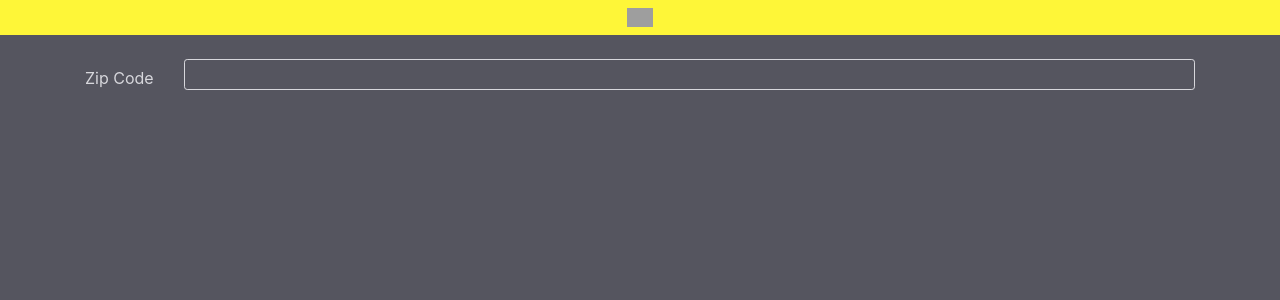
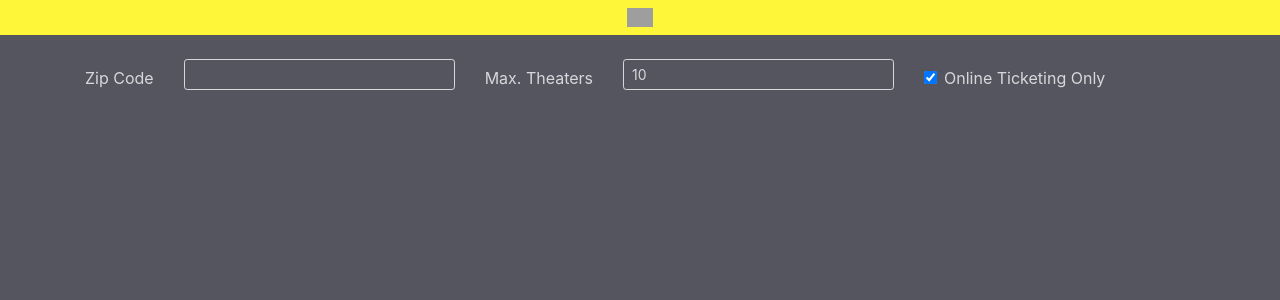
Before and after one commit to cinematix-app/web, a Next.js app: page / in a window 1280 px wide. Shown: the top 300 px of the page. Built offline with nearby package versions, Linux system fonts and the light colour scheme; grey boxes are pictures that could not be loaded.

Commit message:
Add limit and isTicketing

```diff
--- a/pages/index.js
+++ b/pages/index.js
@@ -12,6 +12,14 @@ const initialState = {
     zipCode: {
       value: '',
       valid: false,
+    },
+    limit: {
+      value: '10',
+      valid: true,
+    },
+    isTicketing: {
+      value: true,
+      valid: true,
     },
   },
   result: [],
@@ -48,13 +56,27 @@ function reducer(state, action) {
 }
 
 const query = (new Subject()).pipe(
-  distinctUntilChanged((z, y) => z.zipCode === y.zipCode),
+  distinctUntilChanged((z, y) => (
+    z.zipCode === y.zipCode
+    && z.limit === y.limit
+    && z.isTicketing === y.isTicketing
+  )),
   switchMap((q) => {
     const zipCode = q.zipCode.padStart(5, '0');
     const date = DateTime.local();
 
     const url = new URL('https://cinematix.app/api/showtimes');
     url.searchParams.set('zipCode', zipCode);
+
+    if (q.limit !== initialState.fields.limit.value) {
+      url.searchParams.set('limit', q.limit);
+    }
+
+    // @TODO The API supports three states (true = all, false = none, null = all)
+    //       Perhaps this should be an amenetiy?
+    if (q.isTicketing !== initialState.fields.isTicketing.value && q.isTicketing !== false) {
+      url.searchParams.set('isTicketing', q.isTicketing);
+    }
 
     // @TODO Allow the user to specify the date.
     url.searchParams.set('date', date.toISODate());
@@ -79,7 +101,7 @@ function Index() {
   const handleChange = ({ target }) => dispatch({
     type: 'change',
     name: target.name,
-    value: target.value,
+    value: target.type === 'checkbox' ? target.checked : target.value,
     valid: target.checkValidity(),
   });
 
@@ -96,16 +118,26 @@ function Index() {
   // Update the query.
   useEffect(() => {
     // Wait for a valid Zip Code before doing anything.
-    if (state.fields.zipCode.valid === false) {
+    if (
+      state.fields.zipCode.valid === false
+      || state.fields.limit.valid === false
+      || state.fields.isTicketing.valid === false
+    ) {
       return;
     }
 
     query.next({
       zipCode: state.fields.zipCode.value,
+      limit: state.fields.limit.value,
+      isTicketing: state.fields.isTicketing.value,
     });
   }, [
     state.fields.zipCode.value,
     state.fields.zipCode.valid,
+    state.fields.limit.value,
+    state.fields.limit.valid,
+    state.fields.isTicketing.value,
+    state.fields.isTicketing.valid,
   ]);
 
   // Update the route.
@@ -117,7 +149,7 @@ function Index() {
 
     const searchParams = new URLSearchParams();
     Object.keys(state.fields).forEach((name) => {
-      if (state.fields[name].value) {
+      if (state.fields[name].value !== initialState.fields[name].value) {
         searchParams.set(name, state.fields[name].value);
       } else {
         searchParams.delete(name);
@@ -128,17 +160,26 @@ function Index() {
     Router.replace(search ? `/?${search}` : '/');
   }, [
     state.fields.zipCode.value,
+    state.fields.limit.value,
+    state.fields.isTicketing.value,
   ]);
 
   // Update the query
   useEffect(() => {
     const url = new URL(window.location.href);
     url.searchParams.forEach((value, name) => {
+      let fixedValue = value;
+      if (fixedValue === 'true') {
+        fixedValue = true;
+      } else if (fixedValue === 'false') {
+        fixedValue = false;
+      }
+
       dispatch({
         type: 'change',
         name,
-        value,
-        valid: null,
+        value: fixedValue,
+        valid: typeof fixedValue === 'boolean' ? true : null,
       });
     });
 
@@ -205,10 +246,10 @@ function Index() {
 
   return (
     <Layout>
-      <form>
+      <form onSubmit={e => e.preventDefault()}>
         <div className="row form-group">
           <label className="col-auto col-form-label" htmlFor="zipCode">Zip Code</label>
-          <div className="col">
+          <div className="col-md col-12">
             <input
               className="form-control form-control-sm"
               type="number"
@@ -221,6 +262,24 @@ function Index() {
               onChange={handleChange}
             />
           </div>
+          <label className="col-auto col-form-label" htmlFor="limit">Max. Theaters</label>
+          <div className="col-md col-12">
+            <input
+              className="form-control form-control-sm"
+              type="number"
+              id="limit"
+              name="limit"
+              min="0"
+              value={state.fields.limit.value}
+              onChange={handleChange}
+            />
+          </div>
+          <div className="col-lg col-12 col-form-label">
+            <div className="form-check">
+              <input className="form-check-input" type="checkbox" name="isTicketing" checked={state.fields.isTicketing.value} onChange={handleChange} id="isTicketing" />
+              <label className="form-check-label" htmlFor="isTicketing">Online Ticketing Only</label>
+            </div>
+          </div>
         </div>
       </form>
       {showtimes}
```
